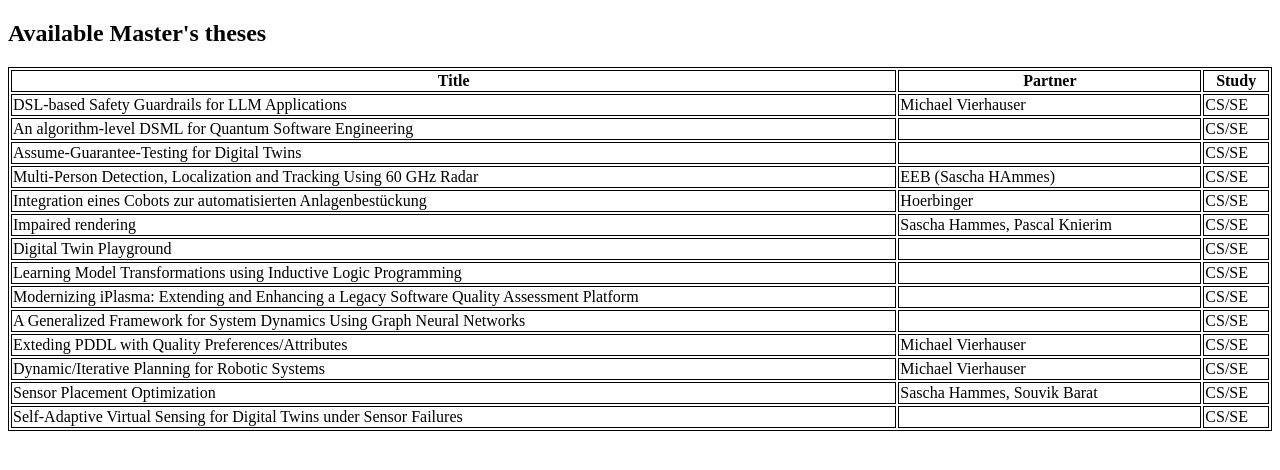
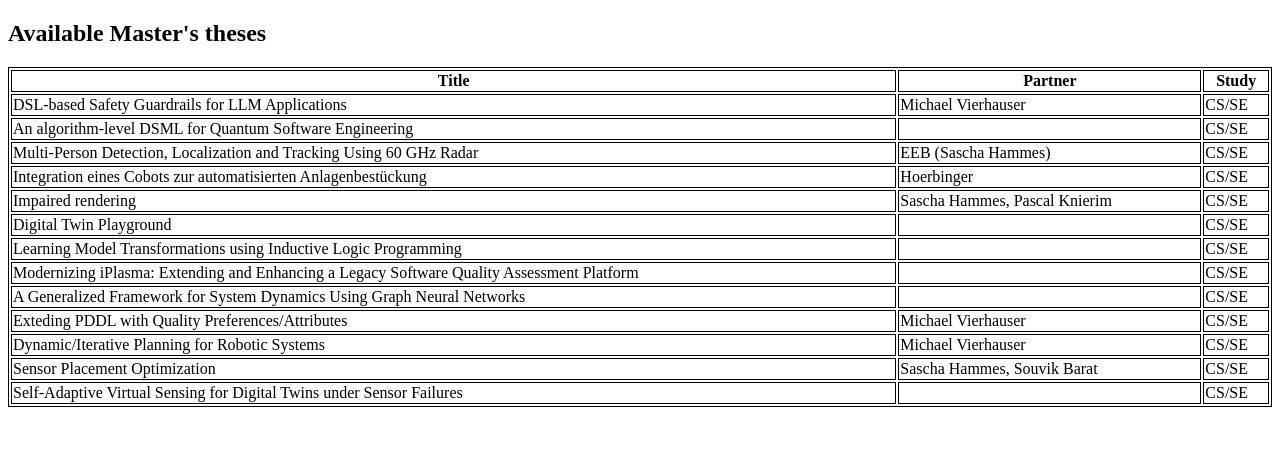
Before and after one commit to phizech/phizech.github.io, a plain HTML site: page index.html in a window 1280 px wide. Drawn offline with Linux system fonts and the light colour scheme.

Commit message:
Update index.html

```diff
--- a/index.html
+++ b/index.html
@@ -26,13 +26,8 @@ table, th, td {
   <td>CS/SE</td>
   </tr>
   <tr>
-    <td>Assume-Guarantee-Testing for Digital Twins</td>
-    <td></td>
-  <td>CS/SE</td>
-  </tr>
-  <tr>
     <td>Multi-Person Detection, Localization and Tracking Using 60 GHz Radar</td>
-    <td>EEB (Sascha HAmmes)</td>
+    <td>EEB (Sascha Hammes)</td>
   <td>CS/SE</td>
   </tr>
   <tr>
```
